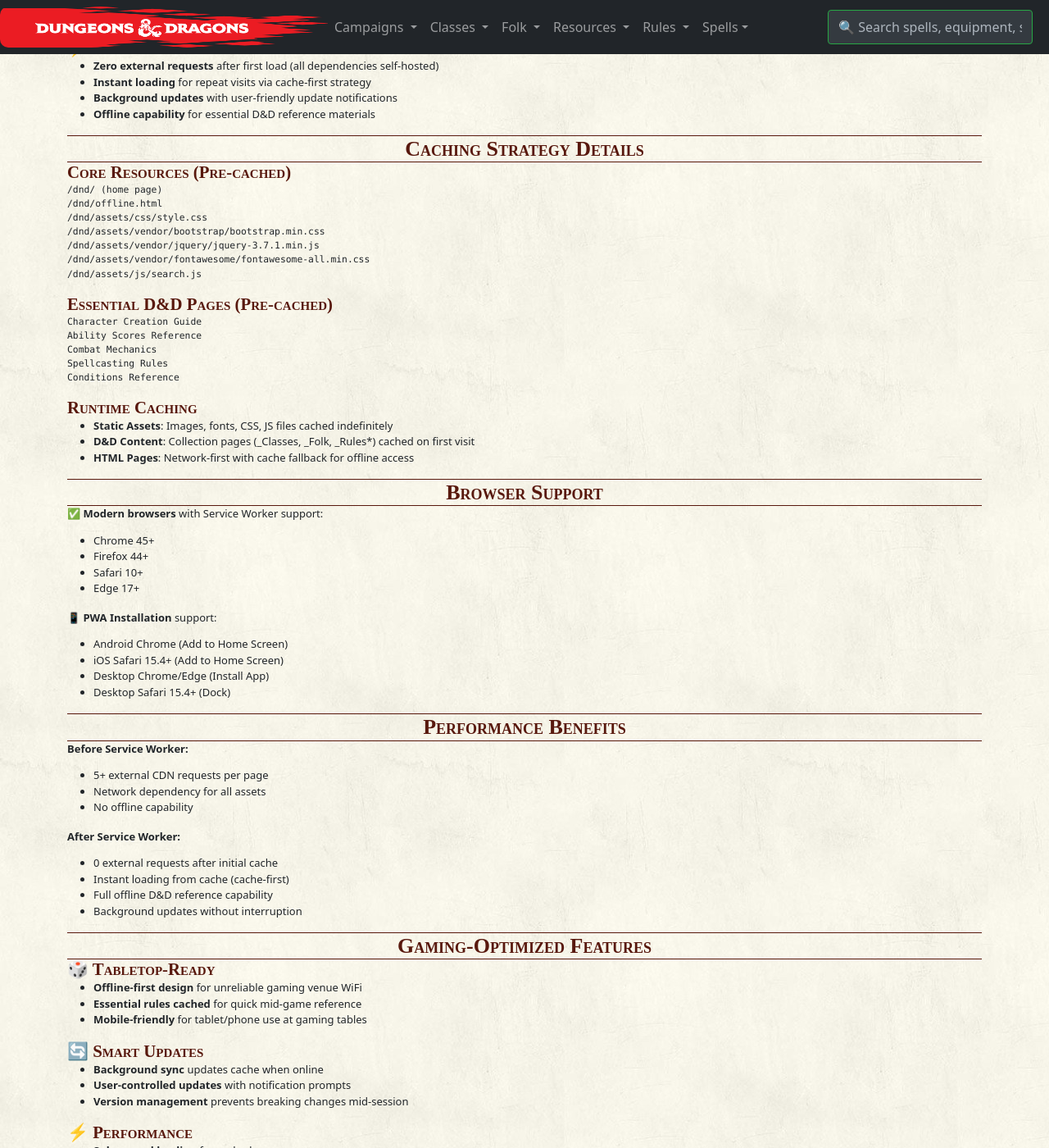
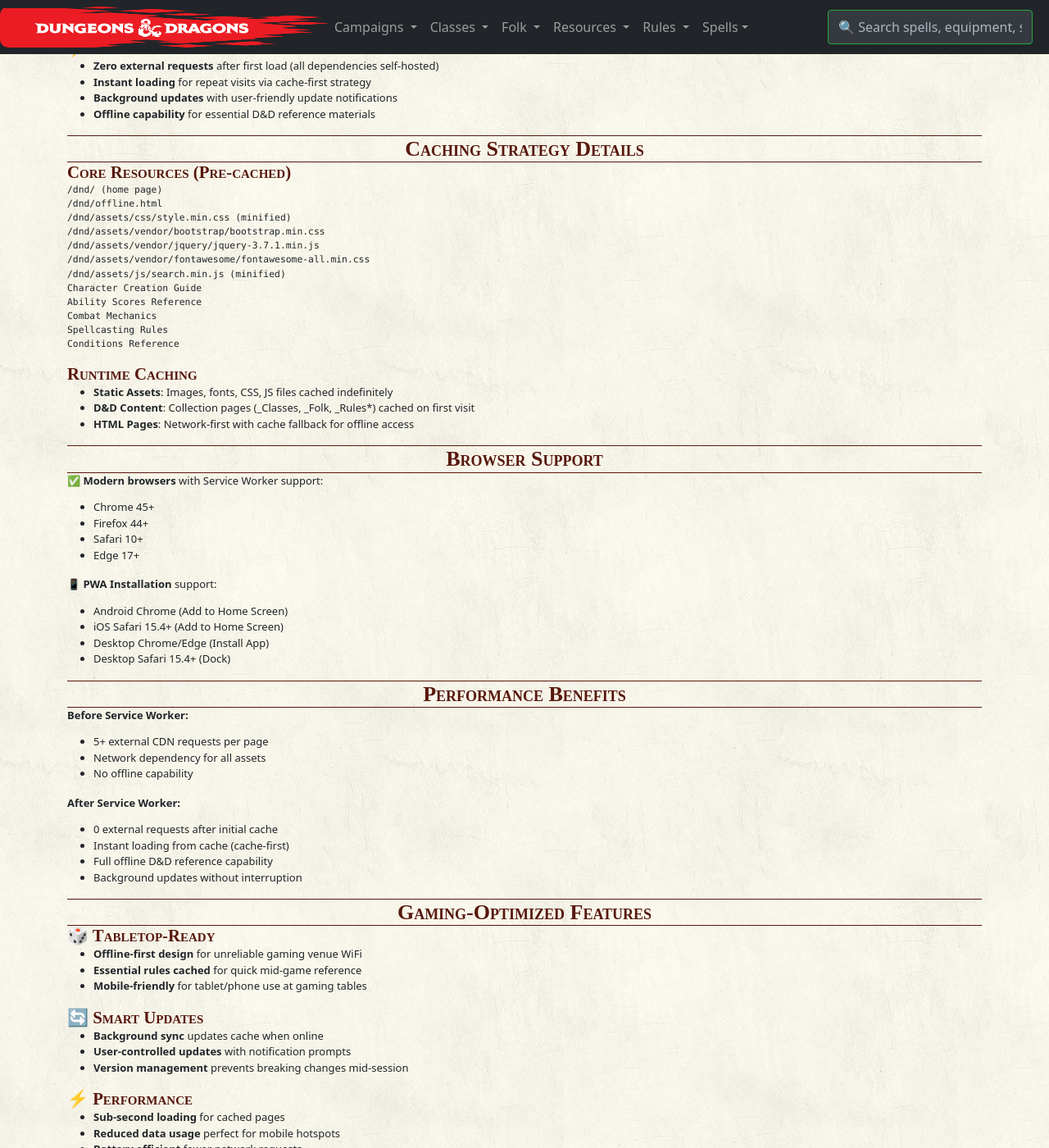
Before and after one commit to kvarak/dnd, a Jekyll site: the page built from SERVICE_WORKER.md, in a window 1280 px wide and 1400 px high, scrolled down 515 px. Shown: the whole window at 82% size. Built offline with Jekyll 4.4.1, drawn with Linux system fonts in a browser that asks for light colours; our own code applies the rules of GitHub Pages for plain Markdown files; Markdown is read by kramdown in place of the engine named in the settings.

Commit message:
Fix missing favicon and PWA icon references
- Add favicon.ico link element to head.html
- Replace non-existent lantern.jpg with og-image.jpg
- Update manifest.json to use og-image.jpg for PWA icons
- Update service worker cache to reference og-image.jpg
- Eliminates 404 errors in development server logs

````diff
--- a/SERVICE_WORKER.md
+++ b/SERVICE_WORKER.md
@@ -35,15 +35,11 @@
 ```
 /dnd/ (home page)
 /dnd/offline.html
-/dnd/assets/css/style.css
+/dnd/assets/css/style.min.css (minified)
 /dnd/assets/vendor/bootstrap/bootstrap.min.css
 /dnd/assets/vendor/jquery/jquery-3.7.1.min.js
 /dnd/assets/vendor/fontawesome/fontawesome-all.min.css
-/dnd/assets/js/search.js
-```
-
-### Essential D&D Pages (Pre-cached)
-```
+/dnd/assets/js/search.min.js (minified)
 Character Creation Guide
 Ability Scores Reference
 Combat Mechanics
--- a/_includes/head.html
+++ b/_includes/head.html
@@ -1,6 +1,7 @@
 <meta charset="utf-8">
 <meta name="viewport" content="width=device-width, initial-scale=1">
 <title>{{ page.title }}</title>
+<link rel="icon" href="{{ site.baseurl }}/favicon.ico" type="image/x-icon">
 <meta name="description" content="{% if page.description %}{{ page.description }}{% else %}Varlyn custom D&D rules, campaigns, and character options for tabletop RPG adventures{% endif %}">
 
 <!-- Open Graph meta tags -->
@@ -28,7 +29,7 @@
 <meta name="apple-mobile-web-app-capable" content="yes">
 <meta name="apple-mobile-web-app-status-bar-style" content="default">
 <meta name="apple-mobile-web-app-title" content="Varlyn D&D">
-<link rel="apple-touch-icon" href="{{ site.baseurl }}/assets/images/lantern.jpg">
+<link rel="apple-touch-icon" href="{{ site.baseurl }}/assets/images/og-image.jpg">
 
 <!-- Bootstrap 5.3.3 CSS (Self-hosted) -->
 <link href="{{ site.baseurl }}/assets/vendor/bootstrap/bootstrap.min.css" rel="stylesheet">
@@ -45,8 +46,8 @@
 <!-- Google Fonts: Buenard (Self-hosted) -->
 <link href="{{ site.baseurl }}/assets/vendor/fonts/buenard.css" rel="stylesheet">
 
-<!-- My style -->
-<link rel="stylesheet" href="{{ site.baseurl }}/assets/css/style.css">
+<!-- My style (minified for dev/prod parity) -->
+<link rel="stylesheet" href="{{ site.baseurl }}/assets/css/style.min.css">
 
 <!-- GoatCounter Analytics -->
 <script data-goatcounter="https://stats.dnd.kvarak.net/count"
--- a/_layouts/default.html
+++ b/_layouts/default.html
@@ -12,7 +12,7 @@
     </div>
 
     <!-- Search functionality -->
-    <script src="{{ site.baseurl }}/assets/js/search.js"></script>
+    <script src="{{ site.baseurl }}/assets/js/search.min.js"></script>
 
     {% include footer.html %}
   </body>
--- a/_layouts/skills.html
+++ b/_layouts/skills.html
@@ -62,6 +62,6 @@
     </div>
 
     <!-- Search functionality -->
-    <script src="{{ site.baseurl }}/assets/js/search.js"></script>
+    <script src="{{ site.baseurl }}/assets/js/search.min.js"></script>
   </body>
 </html>
--- a/_layouts/spells.html
+++ b/_layouts/spells.html
@@ -349,7 +349,7 @@
     </div>
 
     <!-- Search functionality -->
-    <script src="{{ site.baseurl }}/assets/js/search.js"></script>
+    <script src="{{ site.baseurl }}/assets/js/search.min.js"></script>
 
 </body>
 </html>
--- a/sw.js
+++ b/sw.js
@@ -11,15 +11,15 @@
 const CORE_CACHE = [
   '/dnd/',
   '/dnd/offline.html',
-  '/dnd/assets/css/style.css',
+  '/dnd/assets/css/style.min.css',
   '/dnd/assets/vendor/bootstrap/bootstrap.min.css',
   '/dnd/assets/vendor/bootstrap/bootstrap.bundle.min.js',
   '/dnd/assets/vendor/jquery/jquery-3.7.1.min.js',
   '/dnd/assets/vendor/fontawesome/fontawesome-all.min.css',
   '/dnd/assets/vendor/fonts/buenard.css',
   '/dnd/assets/vendor/fonts/buenard-regular.ttf',
-  '/dnd/assets/images/lantern.jpg',
-  '/dnd/assets/js/search.js'
+  '/dnd/assets/images/og-image.jpg',
+  '/dnd/assets/js/search.min.js'
 ];
 
 // Essential D&D reference pages to cache for offline gaming
````
Also changed, not shown: MINIFICATION.md (added, +168 -0 lines), todo.md (+1 -1 lines), .github/workflows/deploy.yml, assets/css/newstyle.min.css (added), assets/css/style.min.css (added), assets/js/function.min.js (added), assets/js/search.min.js (added), assets/js/skills-anchors.min.js (added), manifest.json, 2 other files.
